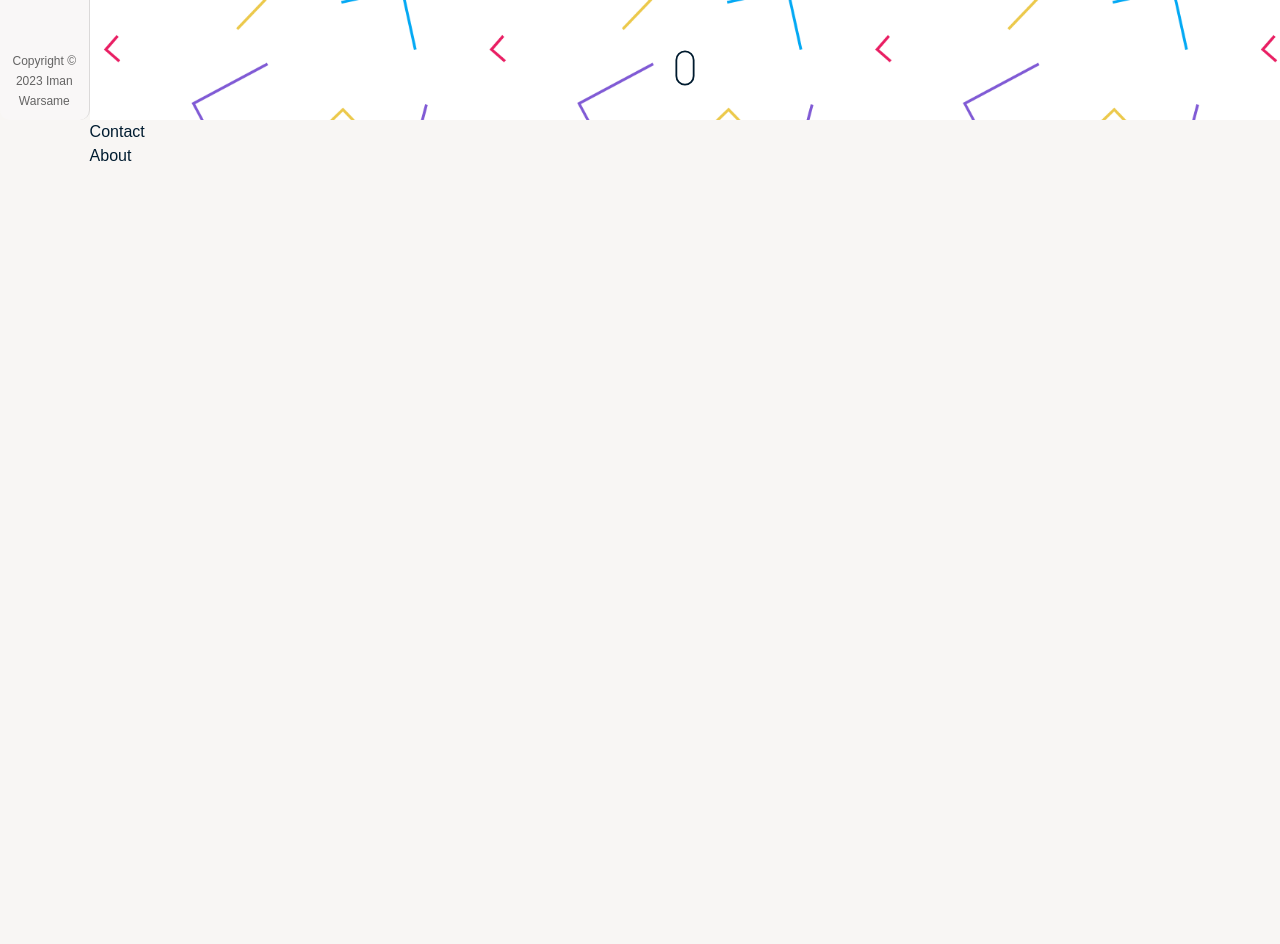
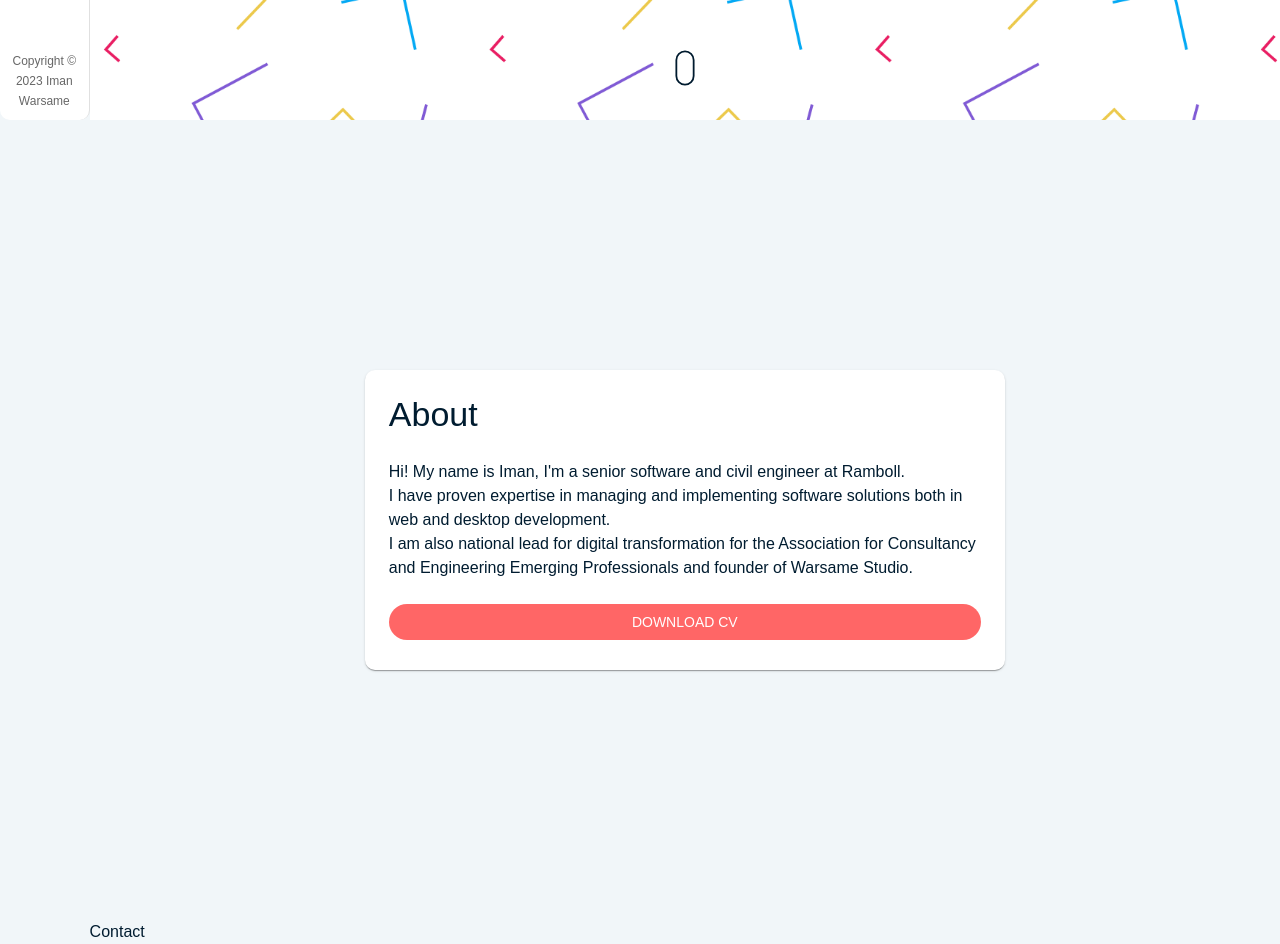
Before and after one commit to imanwarsame/warsamedev, a React (Vite) app in the folder client/: page / in a window 1280 px wide. Shown: the part 680-1624 px from the top of the page. Before the commit the page ends 848 px from the top, so only its background shows below. Built offline with nearby package versions, Linux system fonts and the light colour scheme.

Commit message:
Added about page

```diff
--- a/client/src/App.tsx
+++ b/client/src/App.tsx
@@ -11,8 +11,8 @@ export default function App() {
 			<Sidebar/>
 			<Box component="main" sx={{ flexGrow: 1, bgcolor: 'background.default' }}>
 				<Home/>
+				<About/>
 				<Contact/>
-				<About/>
 			</Box>
 		</Box>
 	);
--- a/client/src/components/about/About.tsx
+++ b/client/src/components/about/About.tsx
@@ -1,8 +1,38 @@
-import { Typography } from '@mui/material';
+import { Box, Button, Paper, Stack, Typography } from '@mui/material';
 
 export default function About() {
+	// Function to download CV PDF
+	const downloadCV = () => {
+		// using Java Script method to get PDF file
+		fetch('CV.pdf').then(response => {
+			response.blob().then(blob => {
+				// Creating new object of PDF file
+				const fileURL = window.URL.createObjectURL(blob);
+				// Setting various property values
+				const alink = document.createElement('a');
+				alink.href = fileURL;
+				alink.download = 'CV.pdf';
+				alink.click();
+			});
+		});
+	};
 
 	return(
-		<Typography>About</Typography>
+		<Box sx={{
+			height: '100vh',
+			display: 'flex',
+			alignItems: 'center',
+			justifyContent: 'center'
+		}}>
+			<Paper sx={{ width: '50vw', minHeight: '300px', padding: 3 }}>
+				<Stack direction='column'>
+					<Typography variant='h4' marginBottom={3}>About</Typography>
+					<Typography>Hi! My name is Iman, I'm a senior software and civil engineer at Ramboll.</Typography>
+					<Typography>I have proven expertise in managing and implementing software solutions both in web and desktop development.</Typography>
+					<Typography>I am also national lead for digital transformation for the Association for Consultancy and Engineering Emerging Professionals and founder of Warsame Studio.</Typography>
+					<Button variant="contained" color='secondary' onClick={downloadCV} sx={{ color: 'white', borderRadius: 20, boxShadow: 'none', marginTop: 3 }}>Download CV</Button>
+				</Stack>
+			</Paper>
+		</Box>
 	);
 }
--- a/client/theme.tsx
+++ b/client/theme.tsx
@@ -10,8 +10,8 @@ const theme = createTheme({
 			main: '#FF6666',
 		},
 		background: {
-			default: '#F8F6F4',
-			paper: '#F9F7F7'
+			default: '#F1F6F9',
+			paper: '#FFFFFF'
 		},
 		text: {
 			primary: '#001C30'
```
Also changed, not shown: 1 other file (tests, documents, lock files or other folders).
